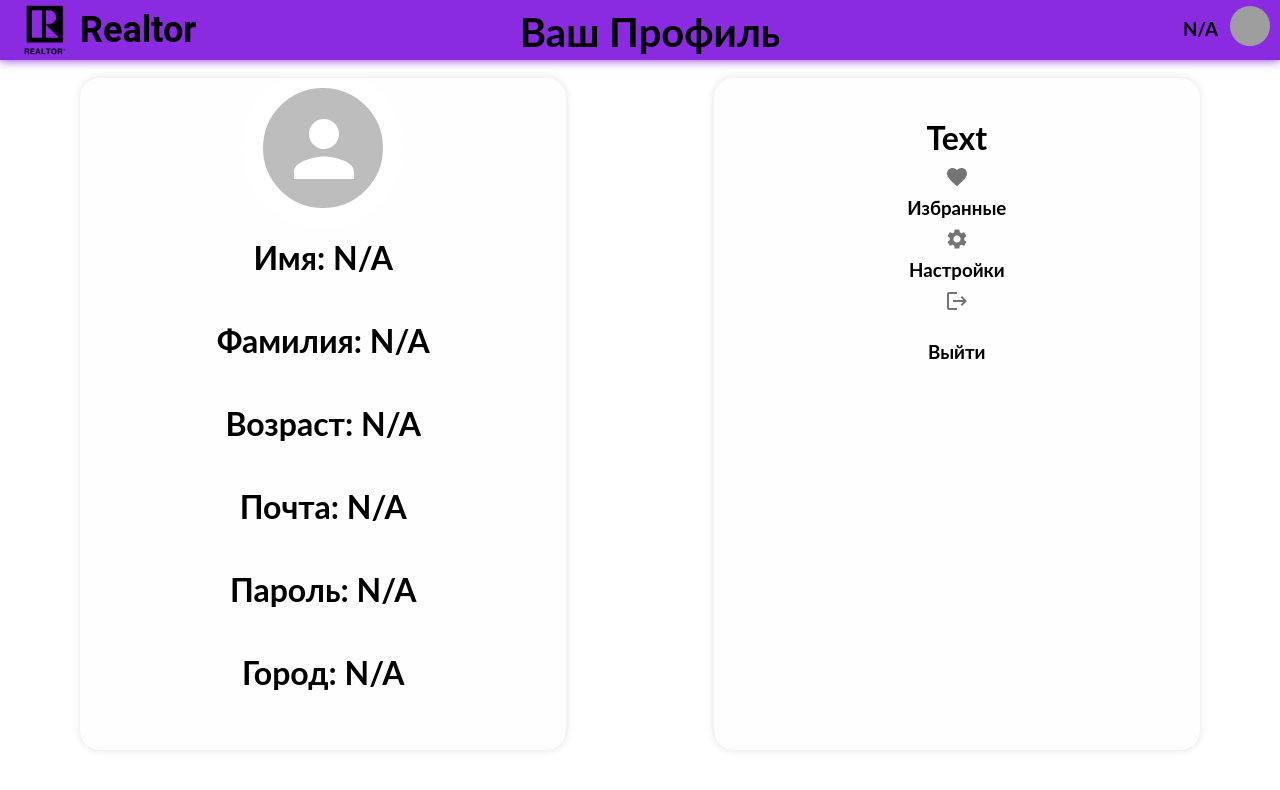
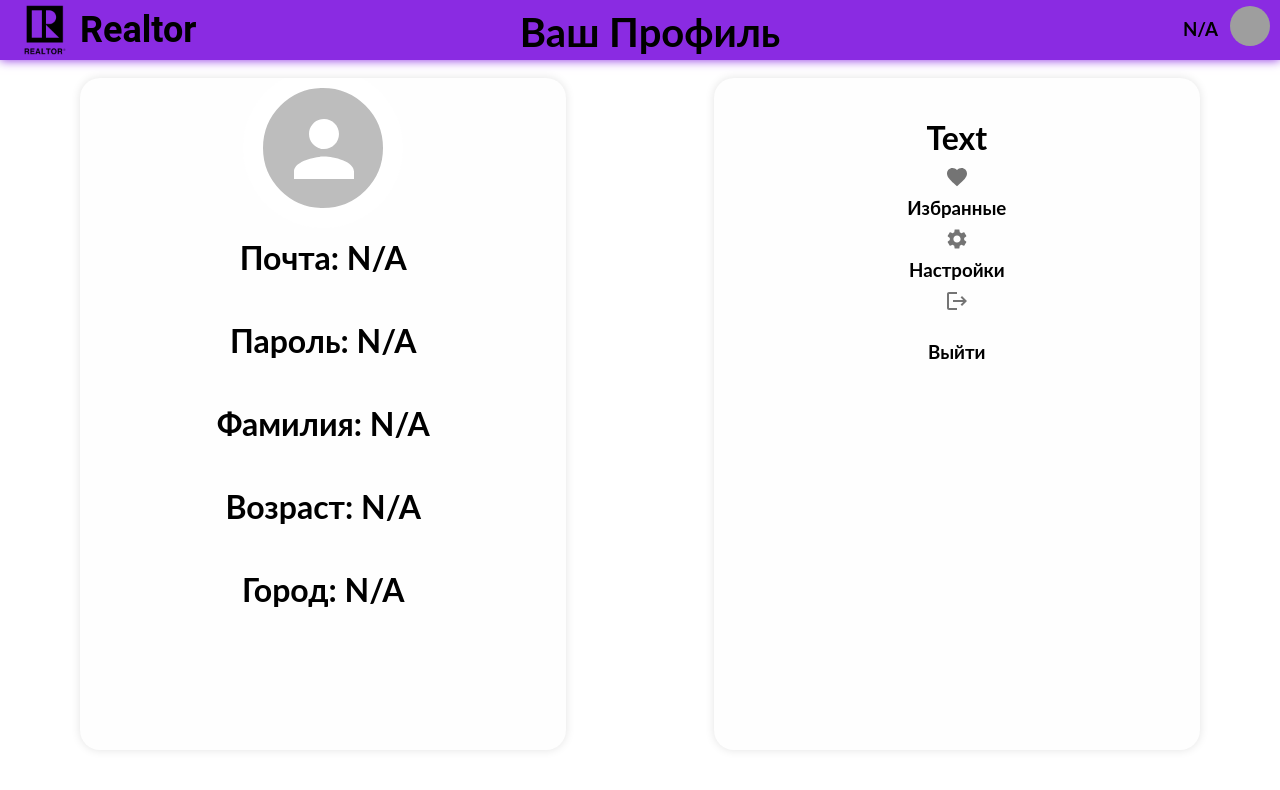
Before and after one commit to Muhammadrashod/Realtor-App, a React (Create React App) app: page /profile in a window 1280 px wide. Shown: the top 790 px of the page. Built offline with nearby package versions, Linux system fonts and the light colour scheme; grey boxes are pictures that could not be loaded.

Commit message:
workingLogin

```diff
--- a/src/pages/ProfilePage/ProfilePage.tsx
+++ b/src/pages/ProfilePage/ProfilePage.tsx
@@ -1,4 +1,5 @@
 import React from "react";
+import { useLocation } from "react-router-dom";
 import { Header } from "../../components/UI/Header/Header";
 import FavoriteIcon from "@mui/icons-material/Favorite";
 import IconButton from "@mui/material/IconButton";
@@ -18,19 +19,22 @@ import { Heading } from "../../components/Typography/Heading";
 import { Container } from "../../components/UI/Container/Container.style";
 
 export const ProfilePage = () => {
-  const storedDataString = localStorage.getItem("registrationFormData" || "loginFormData");
+  const location = useLocation();
+  const userData = location.state?.userData || {};
 
-  const storedData = storedDataString ? JSON.parse(storedDataString) : null;
-
-  const username = storedData ? storedData[0] : "N/A";
-  const useremail = storedData ? storedData[2] : "N/A";
+  const username = userData?.useremail || "N/A";
+  const userpassword = userData?.userpassword || "N/A";
+  const userlastname = userData?.userlastname || "N/A";
+  const userage = userData?.userage || "N/A";
+  const usercity = userData?.usercity || "N/A";
+  // Add more properties as needed
 
   return (
     <>
       <Header />
       <Container>
         <AvatarTextContainer>
-      <Heading headingText={`${username}`} headingType="h3"/>
+          <Heading headingText={`${username}`} headingType="h3" />
         </AvatarTextContainer>
         <HeadingContainer>
           <Heading headingText="Ваш Профиль" headingType="h1" />
@@ -40,32 +44,32 @@ export const ProfilePage = () => {
           <StyledAvatar />
           <InfoContainer>
             <InfoText>
-            <Heading headingText={`Имя: ${username}`} />
-            <Heading headingText={`Фамилия: ${useremail}`} />
-            <Heading headingText={`Возраст: ${useremail}`} />
-            <Heading headingText={`Почта: ${useremail}`} />
-            <Heading headingText={`Пароль: ${useremail}`} />
-            <Heading headingText={`Город: ${useremail}`} />
+              <Heading headingText={`Почта: ${username}`} />
+              <Heading headingText={`Пароль: ${userpassword}`} />
+              <Heading headingText={`Фамилия: ${userlastname}`} />
+              <Heading headingText={`Возраст: ${userage}`} />
+              <Heading headingText={`Город: ${usercity}`} />
+              {/* Add more lines for other user data */}
             </InfoText>
           </InfoContainer>
         </StyledProfilePage>
 
         <StyledParametrs>
-        <Heading headingText="Text"/>
+          <Heading headingText="Text" />
           <IconContainer>
             <IconButton aria-label="add to favorites">
               <FavoriteIcon />
             </IconButton>
-          <Heading headingText="Избранные" headingType="h3"/>
+            <Heading headingText="Избранные" headingType="h3" />
             <IconButton aria-label="settings">
               <Settings />
             </IconButton>
-          <Heading headingText="Настройки" headingType="h3"/>
+            <Heading headingText="Настройки" headingType="h3" />
             <IconButton aria-label="Logout">
               <LogoutIcon />
             </IconButton>
           </IconContainer>
-        <Heading headingText="Выйти" headingType="h3"/>
+          <Heading headingText="Выйти" headingType="h3" />
         </StyledParametrs>
       </Container>
     </>
```
Lines whose indentation alone changed are shown as unchanged.
